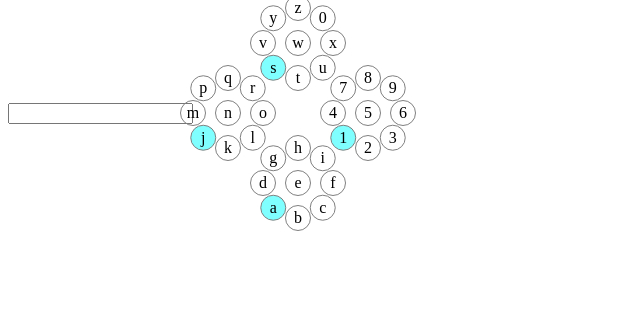
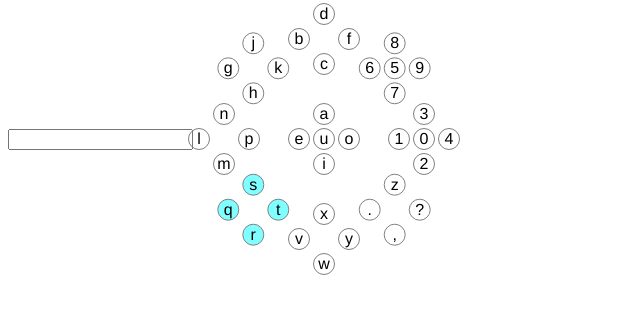
Before and after one commit to lawsumisu/workshop, a React app in the folder joystick-keypad/: page / in a window 1280 px wide. Shown: the top 314 px of the page, without its empty margins (0-640 px from the left). Built offline with nearby package versions, Linux system fonts and the light colour scheme.

Commit message:
reconfigured layout.

```diff
--- a/joystick-keypad/src/components/buttonLayout/index.tsx
+++ b/joystick-keypad/src/components/buttonLayout/index.tsx
@@ -1,36 +1,32 @@
-import * as React from "react";
-import * as _ from "lodash";
-import cx from "classnames";
-import "src/components/buttonLayout/styles.scss";
+import * as React from 'react';
+import * as _ from 'lodash';
+import cx from 'classnames';
+import { GamepadInput } from 'src/gamepad';
+import 'src/components/buttonLayout/styles.scss';
+import { RingDisplay } from 'src/components/ringDisplay';
 
-interface ButtonLayoutProps {
-  keys: [
-    string,
-    string,
-    string,
-    string,
-    string,
-    string,
-    string,
-    string,
-    string
-  ];
-  direction: number;
-  isDown: boolean;
+export interface ButtonLayoutProps {
+  keys: {
+    [GamepadInput.A]: string;
+    [GamepadInput.B]: string;
+    [GamepadInput.X]: string;
+    [GamepadInput.Y]: string;
+    [GamepadInput.R1]?: string;
+  }
+  downKeys: {
+    [key in GamepadInput]?: boolean;
+  }
+  isFocused?: boolean;
 }
 
 interface ButtonLayoutState {
   radius: number;
 }
 
-function interpolate(start: number, stop: number, t: number): number {
-  return start * (1 - t) + stop * t;
-}
-
 interface KeyProps {
   text: string;
   isHovered: boolean;
-  isSelected: boolean;
+  isSelected?: boolean;
   className?: string;
   style?: React.CSSProperties;
 }
@@ -64,30 +60,22 @@ export class ButtonLayout extends React.PureComponent<
 
   public render(): React.ReactNode {
     const { radius } = this.state;
-    const { keys, direction, isDown } = this.props;
-    const orderedKeyIndices = [0, 1, 2, 5, 8, 7, 6, 3];
+    const { keys, isFocused = false, downKeys } = this.props;
+    const orderedKeys = [GamepadInput.X, GamepadInput.Y, GamepadInput.B, GamepadInput.A, GamepadInput.R1];
+    const center = !_.isEmpty(keys[GamepadInput.R1]) ? 4 : undefined;
     return (
-      <div ref={this.onRef} className="cn--button-layout">
-        <Key text={keys[4]} isHovered={direction === 4} isSelected={isDown}/>
-        {_.map(orderedKeyIndices, (i: number, index) => {
-          const t = index / orderedKeyIndices.length;
-          const angleStart = (3 / 4) * Math.PI;
-          const theta = interpolate(angleStart, angleStart - Math.PI * 2, t);
-          const style = {
-            transform: `rotate(${theta}rad) translate(${radius}px) rotate(${-theta}rad)`,
-          };
+      <RingDisplay forwardedRef={this.onRef} className="cn--button-layout" radius={radius} startTheta={Math.PI} center={center}>
+        {orderedKeys.filter((k: string) => !_.isEmpty(keys[k])).map((k: string, index) => {
           return (
             <Key
-              className="mod--ring"
               key={index}
-              style={style}
-              text={keys[i]}
-              isHovered={i === direction}
-              isSelected={isDown}
+              text={keys[k]}
+              isHovered={isFocused}
+              isSelected={downKeys[k]}
             />
           );
         })}
-      </div>
+      </RingDisplay>
     );
   }
 
--- a/joystick-keypad/src/components/buttonLayout/styles.scss
+++ b/joystick-keypad/src/components/buttonLayout/styles.scss
@@ -1,22 +1,19 @@
 .cn--button-layout {
   position: relative;
-  width: 70px;
-  height: 70px;
+  width: 50px;
+  height: 50px;
   display: flex;
   align-items: center;
   justify-content: center;
   .button-layout--key {
-    &.mod--ring {
-      position:absolute;
-    }
     &.mod--hovered{
       background-color: rgba(0,255,255, .5);
     }
     &.mod-selected {
       background-color: rgba(11, 156, 49, .5);
     }
-    width: 24px;
-    height: 24px;
+    width: 20px;
+    height: 20px;
     border-radius: 50%;
     display: flex;
     align-items: center;
--- a/joystick-keypad/src/components/controllerDisplay/index.tsx
+++ b/joystick-keypad/src/components/controllerDisplay/index.tsx
@@ -1,8 +1,9 @@
-import * as React from "react";
-import { ButtonLayout } from "src/components/buttonLayout";
-import { GamepadInput } from "src/gamepad";
-import { keyMap } from "src/keys";
-import "src/components/controllerDisplay/styles.scss";
+import * as React from 'react';
+import { ButtonLayout, ButtonLayoutProps } from 'src/components/buttonLayout';
+import { GamepadInput } from 'src/gamepad';
+import { keyMap } from 'src/keys';
+import 'src/components/controllerDisplay/styles.scss';
+import { RingDisplay } from 'src/components/ringDisplay';
 
 interface ControllerDisplayProps {
   direction: number;
@@ -11,23 +12,19 @@ interface ControllerDisplayProps {
 
 export class ControllerDisplay extends React.PureComponent<ControllerDisplayProps> {
   public render(): React.ReactNode {
+    const orderedIndices = [0, 1, 2, 5, 8, 7, 6, 3, 4];
     return (
-      <div className="cn--controller-display">
-        <this.ButtonLayoutComponent gamepadInput={GamepadInput.Y} />
-        <div className="controller-display--row">
-          <this.ButtonLayoutComponent gamepadInput={GamepadInput.X} />
-          <this.ButtonLayoutComponent gamepadInput={GamepadInput.B} />
-        </div>
-        <this.ButtonLayoutComponent gamepadInput={GamepadInput.A} />
-      </div>
+      <RingDisplay className="cn--controller-display" radius={100} startTheta={3/4 * Math.PI} clockwise={true} center={8}>
+        { orderedIndices.map((i: number) => {
+          const keys = [GamepadInput.A, GamepadInput.B, GamepadInput.X, GamepadInput.Y, GamepadInput.R1].reduce((output, k) => {
+            output[k] = keyMap[k]![i];
+            return output;
+          }, {} as ButtonLayoutProps['keys']);
+          return (
+            <ButtonLayout key={i} keys={keys} isFocused={i === this.props.direction} downKeys={{}}/>
+          )
+        })}
+      </RingDisplay>
     );
   }
-
-  private ButtonLayoutComponent = (props: { gamepadInput: GamepadInput; }) => (
-    <ButtonLayout
-      keys={keyMap[props.gamepadInput]!}
-      direction={this.props.direction}
-      isDown={this.props.downKeys.includes(props.gamepadInput)}
-    />
-  );
 }
--- a/joystick-keypad/src/components/controllerDisplay/styles.scss
+++ b/joystick-keypad/src/components/controllerDisplay/styles.scss
@@ -1,11 +1,4 @@
 .cn--controller-display {
-  display: flex;
-  flex-direction: column;
-  align-items: center;
-  width: 210px;
-  .controller-display--row {
-    width: 100%;
-    display: flex;
-    justify-content: space-between;
-  }
+  width: 262px;
+  height: 262px;
 }
--- /dev/null
+++ b/joystick-keypad/src/components/ringDisplay/index.tsx
@@ -0,0 +1,50 @@
+import * as React from "react";
+import * as _ from "lodash";
+import cx from "classnames";
+import 'src/components/ringDisplay/styles.scss';
+
+interface RingDisplayProps {
+  center?: number;
+  startTheta: number;
+  clockwise: boolean;
+  radius: number;
+  className?: string;
+  children: React.ReactNodeArray;
+  forwardedRef? : React.Ref<any>
+}
+
+function interpolate(start: number, stop: number, t: number): number {
+  return start * (1 - t) + stop * t;
+}
+
+export class RingDisplay extends React.PureComponent<RingDisplayProps> {
+  public static defaultProps = {
+    startTheta: 0,
+    clockwise: false,
+  };
+
+  public render(): React.ReactNode {
+    const { center, startTheta, radius, className, children, clockwise, forwardedRef } = this.props;
+    const ringChildren = children.filter(
+      (__, index: number) => index !== center
+    );
+    return (
+      <div ref={forwardedRef} className={cx("cn--ring-display", className)}>
+        {!_.isNil(center) && children[center]}
+        {_.map(ringChildren, (child: React.ReactNode, index: number) => {
+          const t = index / ringChildren.length;
+          const d = clockwise ? -1 : 1;
+          const theta = interpolate(startTheta, startTheta + Math.PI * 2 * d, t);
+          const style = {
+            transform: `rotate(${theta}rad) translate(${radius}px) rotate(${-theta}rad)`,
+          };
+          return (
+            <div style={style} className="ring-display--elem" key={index}>
+              {child}
+            </div>
+          );
+        })}
+      </div>
+    );
+  }
+}
--- /dev/null
+++ b/joystick-keypad/src/components/ringDisplay/styles.scss
@@ -0,0 +1,11 @@
+.cn--ring-display {
+  position: relative;
+  display: flex;
+  align-items: center;
+  justify-content: center;
+  .ring-display--elem {
+    position: absolute;
+    align-items: center;
+    justify-content: center;
+  }
+}
--- a/joystick-keypad/src/components/root/styles.scss
+++ b/joystick-keypad/src/components/root/styles.scss
@@ -1,5 +1,6 @@
 .cn--root {
   display: flex;
+  font-family: Helvetica;
   input {
     align-self: center;
   }
--- a/joystick-keypad/src/keys.ts
+++ b/joystick-keypad/src/keys.ts
@@ -49,8 +49,9 @@ function getDirection(inputs: GamepadInfo): number {
 }
 
 export const keyMap: {[key in GamepadInput]?: [string, string, string, string, string, string, string, string, string]} = {
-  [GamepadInput.A]: ['a', 'b', 'c', 'd', 'e', 'f', 'g', 'h', 'i'],
-  [GamepadInput.X]: ['j', 'k', 'l', 'm', 'n', 'o', 'p', 'q', 'r'],
-  [GamepadInput.Y]: ['s', 't', 'u', 'v', 'w', 'x', 'y', 'z', '0'],
-  [GamepadInput.B]: ['1', '2', '3', '4', '5' ,'6', '7', '8', '9'],
+  [GamepadInput.X]: ['q', 'v', '.', 'l', 'e', '1', 'g', 'b', '6'],
+  [GamepadInput.A]: ['r', 'w', ',', 'm', 'i', '2', 'h', 'c', '7'],
+  [GamepadInput.Y]: ['s', 'x', 'z', 'n', 'a' ,'3', 'j', 'd', '8'],
+  [GamepadInput.B]: ['t', 'y', '?', 'p', 'o', '4', 'k', 'f', '9'],
+  [GamepadInput.R1]: ['', '', '', '', 'u' , '0', '', '', '5']
 };
```
